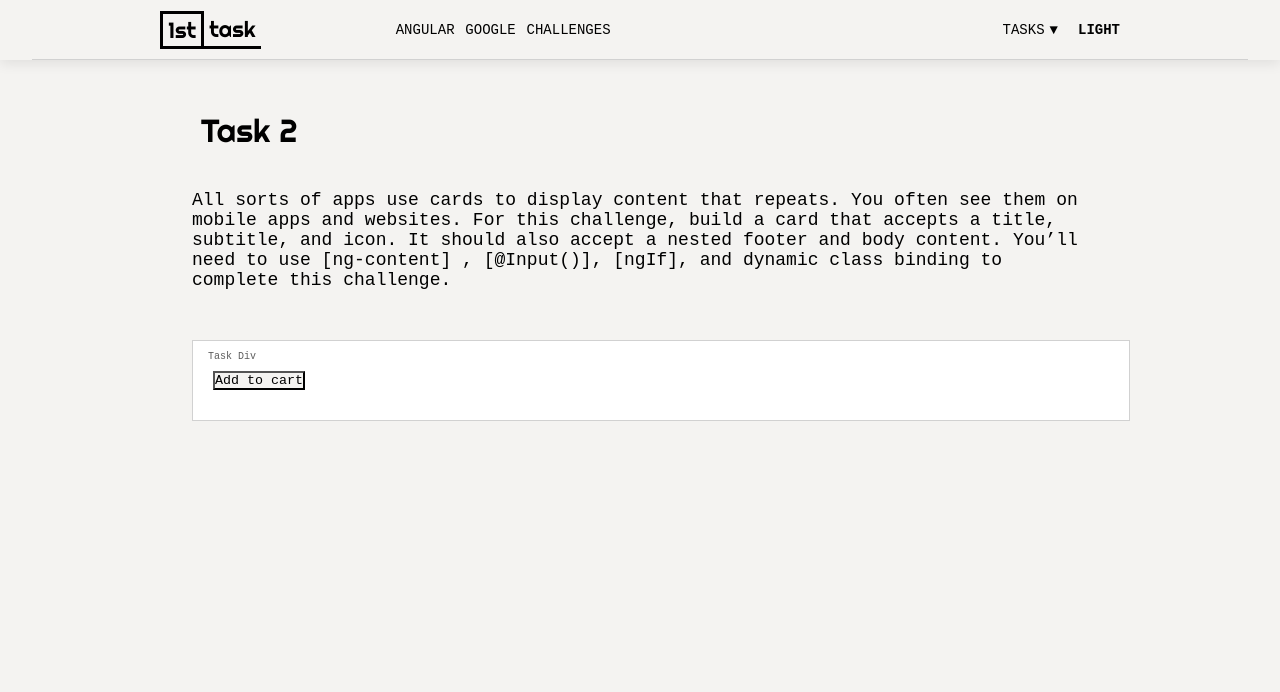
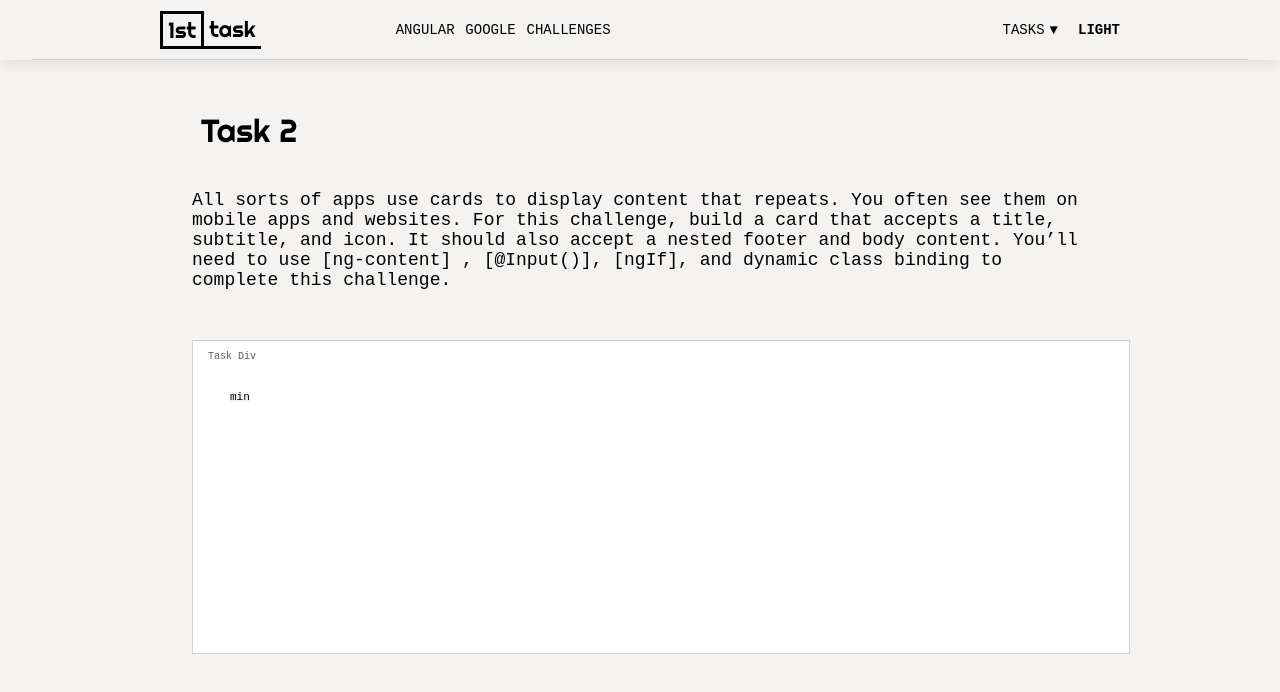
Before and after one commit to lukaszharkot/10Tasks, an Angular app: page /task-2 in a window 1280 px wide. Shown: the top 692 px of the page. Built offline with nearby package versions, Linux system fonts and the light colour scheme.

Commit message:
New card design

```diff
--- a/src/app/components/card/card.component.css
+++ b/src/app/components/card/card.component.css
@@ -1,3 +1,74 @@
+
+
 .card{
     background-color: transparent;
+    width: 200px;
+    height: 250px;
+    position: relative;
+    border-radius: 5%;
+    overflow: hidden;
+    display: grid;
+    justify-items: center;
+    border: 1px solid transparent;
+    transition: 400ms ease-in-out;
 }
+.card:hover{
+    border: 1px solid #cccccc;
+}
+.card:hover .card-hover{
+    opacity: 1;
+    height: 80px;
+}
+
+.card:hover .card-photo{
+    width: 50%;
+}
+
+.card-photo{
+    display: flex;
+    justify-content: center;
+    align-items: center;
+    width: 70%;
+    margin: 15px 0px;
+    overflow: hidden;
+    background-color: transparent;
+    transition: 400ms ease-in-out;
+}
+
+.card-title{
+    background-color: transparent;
+    width: 80%;
+    text-align: center;
+}
+
+.card-time{
+    position: absolute;
+    top: 8%;
+    left: 8%;
+    display: grid;
+    text-align: center;
+    background-color: transparent;
+    font-family: "Noto Serif Oriya", serif;
+    font-weight: 500;
+    font-size: 11px;
+    line-height: 10px;
+}
+
+.card-hover{
+    background-color: transparent;
+    opacity: 0;
+    height: 0px;
+    overflow: hidden;
+    transition: height 400ms ease-in-out;
+}
+
+.card-values{
+    font-family: "Noto Serif Oriya", serif;
+    font-size: 11px;
+    color: #aaaaaa;
+}
+
+.card-like{
+    font-size: 20px;
+    color: black;
+}
--- a/src/app/components/card/card.component.html
+++ b/src/app/components/card/card.component.html
@@ -1,11 +1,31 @@
 <div class="card">
     <div class="card-photo">
-        <ng-content select="[photo]"></ng-content>
+            <ng-content select="[photo]"></ng-content>
     </div>
     <div class="card-title">
         <ng-content select="[title]"></ng-content>
     </div>
-    <ng-content class="kcal" select="[kcal]"></ng-content>
-    <button [ngClass]="[isActive ? 'added' : 'add']">{{message}}</button>
-
+    <div class="card-time">
+        <ng-content select="[time]"></ng-content>
+        <span>min</span>
+    </div>
+    <div class="card-hover">
+        <span class="card-values">Wartości odżywcze:</span>
+        <div class="card-kcal transparent">
+            <ng-component select="[kcal]"></ng-component>
+            <span>Kcal</span>
+        </div>
+        <div class="card-b transparent">
+            <ng-component select="[b] g"></ng-component>
+            <span>Białka</span>
+        </div>
+        <div class="card-t transparent">
+            <ng-component select="[t] g"></ng-component>
+            <span>Tłuszczu</span>
+        </div>
+    </div>
+    <div class="card-like">
+        <i class="bi bi-suit-heart"></i>
+        <i class="bi bi-suit-heart-filled"></i>
+    </div>
 </div>
--- a/src/app/components/card/card.component.ts
+++ b/src/app/components/card/card.component.ts
@@ -6,15 +6,15 @@ import { Component, OnInit, inject, AfterViewInit, Input } from '@angular/core';
   styleUrls: ['./card.component.css']
 })
 export class CardComponent implements AfterViewInit {
-  isActive = false;
+  like = true;
+
   message = 'Add to cart';
-  @Input() style?: string;
+  @Input() style: 'normal' | 'wide' | 'full' = 'normal';
   //constructor() { }
   //inject
 
   toggleActive(): void {
-    this.isActive = !this.isActive;
-    this.message = this.isActive ? 'Remove from cart' : 'Add to cart';
+    this.like = !this.like;
   }
 
   ngAfterViewInit(): void {
```
